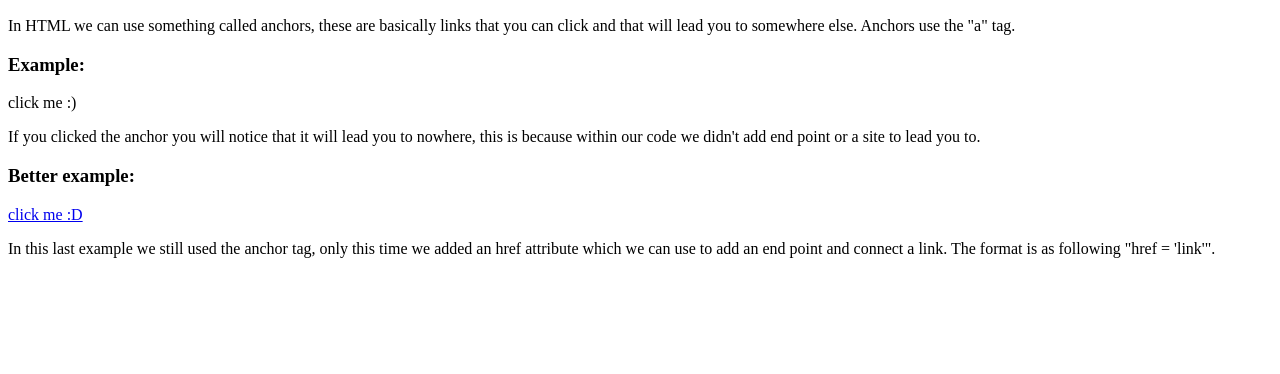
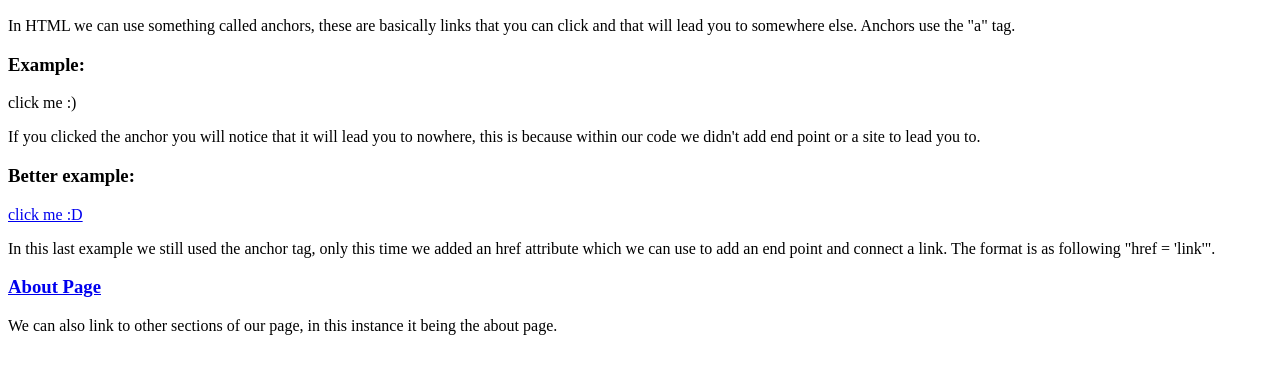
Before and after one commit to ryuneko932000/odin-links-and-images, a plain HTML site: page index.html in a window 1280 px wide. Shown: the part 110-484 px from the top of the page. Drawn offline with Linux system fonts and the light colour scheme.

Commit message:
Added about.html anchor in index.html and moved about.html into new diretory pages.

```diff
--- a/index.html
+++ b/index.html
@@ -28,7 +28,11 @@
             an href attribute which we can use to add an end point and connect a link.
             The format is as following "href = 'link'".</p>
     </div>
-
+    <div>
+        <h3><a href="./pages/about.html"> About Page </a> </h3>
+        <p> We can also link to other sections of our page, in this instance it being the
+            about page. </p>
+    </div>
 
 
 </body>
```
Also changed, not shown: pages/about.html (renamed from about.html), 1 other file.
